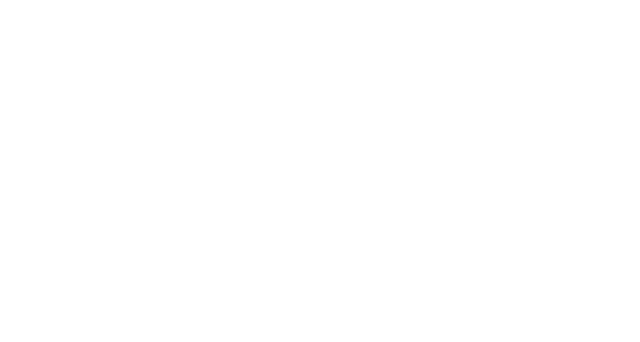
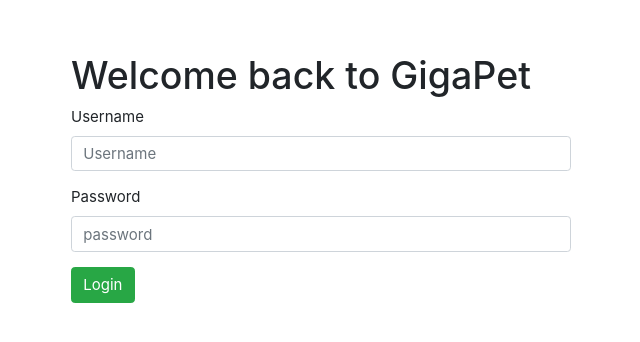
Before and after one commit to Build-Gigapet/Front-end, a React (Create React App) app in the folder gigapet/: page /login in a window 1280 px wide. Shown: the part 222-564 px from the top of the page, without its empty margins (319-959 px from the left). Built offline with nearby package versions, Linux system fonts and the light colour scheme.

Commit message:
Login and Registration Complete.

```diff
--- a/gigapet/src/axiosWithAuth.js
+++ b/gigapet/src/axiosWithAuth.js
@@ -1,10 +1,11 @@
-import axios from "axios";
+import axios from 'axios';
 const axiosWithAuth = () => {
-    const token = localStorage.getItem("token");
+    const token = localStorage.getItem('token');
     return axios.create({
-        baseUrl: "https://build-gigapet.herokuapp.com",
+        baseUrl: 'https://build-gigapet.herokuapp.com',
         headers: {
-            Authorization: token
+            'Authorization': token,
+            'Content-Type': 'application/json'
         }
     })
 }
--- a/gigapet/src/index.js
+++ b/gigapet/src/index.js
@@ -7,16 +7,18 @@
 import { Route, BrowserRouter as Router } from 'react-router-dom';
 
 
-import PrivateRoute from "./components/PrivateRoute";
-import SignUp from "./pages/SignUp";
-import UpdateForm from "./components/UpdateForm";
+import PrivateRoute from './components/PrivateRoute';
+import SignUp from './pages/SignUp';
+import Login from './pages/Login';
+import UpdateForm from './components/UpdateForm';
 
 const routing = (
     <Router>
       <div>
           {/* TODO: Replace APP with HOME/Marketing */}
-        {/* <Route exact path="/" component={App} /> */}
-        <Route exact path="/sign-up" component={SignUp} />
+        {/* <Route exact path='/' component={App} /> */}
+        <Route exact path='/sign-up' component={SignUp} />
+        <Route exact path='/login' component={Login} />
       </div>
     </Router>
   );
--- /dev/null
+++ b/gigapet/src/pages/Login.js
@@ -0,0 +1,64 @@
+import React, { useState } from 'react';
+import axiosWithAuth from '../axiosWithAuth';
+import { Button, Form, FormGroup, Label, Input } from 'reactstrap';
+
+const Login = props => {
+  const [login, setLogin] = useState({
+    name: '',
+    password: ''
+  });
+
+  const handleChange = e => {
+    setLogin({
+      ...login,
+      [e.target.name]: e.target.value,
+    });
+  };
+
+  const onSubmit = e => {
+    e.preventDefault();
+    axiosWithAuth().post('https://build-gigapet.herokuapp.com/api/auth/login', login)
+      .then(result => {
+        console.log(result);
+        localStorage.setItem('ID', result.data.id);
+        localStorage.setItem('token', result.data.token);
+        window.location = '/dashboard';
+      })
+      .catch(err => {
+        console.log(err);
+      });
+  };
+
+  return (
+    <div id='content-wrapper' style={{ height: '100%', display: 'flex', justifyContent: 'center', alignItems: 'center' }}>
+      <div>
+        <h1>Welcome back to GigaPet</h1>
+        <Form onSubmit={onSubmit}>
+          <FormGroup>
+            <Label for='username'>Username</Label>
+            <Input
+              style={{ width: 500 }}
+              type='text'
+              className='name'
+              name='name'
+              placeholder='Username'
+              value={login.username} onChange={handleChange} />
+          </FormGroup>
+          <FormGroup>
+            <Label for='password'>Password</Label>
+            <Input style={{ width: 500 }}
+              type='password'
+              name='password'
+              placeholder='password'
+              value={login.password}
+              onChange={handleChange} />
+          </FormGroup>
+          <Button color='success'>Login</Button>
+          {login.isFetching && 'logging in'}
+        </Form>
+      </div>
+    </div>
+  );
+};
+
+export default Login;
--- a/gigapet/src/pages/SignUp.js
+++ b/gigapet/src/pages/SignUp.js
@@ -1,12 +1,12 @@
 import React, { useState } from 'react';
-import axiosWithAuth from "../axiosWithAuth";
+import axiosWithAuth from '../axiosWithAuth';
 import { Button, Form, FormGroup, Label, Input } from 'reactstrap';
 
 const SignUp = props => {
     const [signup, setSignup] = useState({
-        name: "",
-        email: "",
-        password: ""
+        name: '',
+        email: '',
+        password: ''
     })
 
 
@@ -21,8 +21,9 @@
         e.preventDefault();
         axiosWithAuth().post('https://build-gigapet.herokuapp.com/api/auth/register', signup)
             .then(res => {
-                localStorage.setItem("token", res.data.token);
-                this.props.history.push('/login')
+
+                localStorage.setItem('token', res.data.token);
+                window.location = '/login';
 
             })
             .catch(err => console.log(err))
@@ -30,40 +31,40 @@
 
 
     return (
-        <div id='content-wrapper' style={{height: "100%", display: "flex", justifyContent: "center", alignItems: "center"}}>
+        <div id='content-wrapper' style={{height: '100%', display: 'flex', justifyContent: 'center', alignItems: 'center'}}>
             <div>
                 <h1>Welcome to GigaPet</h1>
                 <Form onSubmit={onSubmit}>
                     <FormGroup>
-                        <Label for="name">name</Label>
+                        <Label for='name'>Username</Label>
                         <Input
                             style={{ width: 500 }}
-                            type="text"
-                            className="name"
-                            name="name"
-                            placeholder="name"
+                            type='text'
+                            className='name'
+                            name='name'
+                            placeholder='Username'
                             value={signup.name} onChange={handleChange} />
 
-                        <Label for="username">Email</Label>
+                        <Label for='username'>Email</Label>
                         <Input
                             style={{ width: 500 }}
-                            type="text"
-                            className="email"
-                            name="email"
-                            placeholder="email"
+                            type='text'
+                            className='email'
+                            name='email'
+                            placeholder='email'
                             value={signup.email} onChange={handleChange} />
                     </FormGroup>
                     <FormGroup>
-                        <Label for="password">Password</Label>
+                        <Label for='password'>Password</Label>
                         <Input style={{ width: 500 }}
-                            type="password"
-                            name="password"
-                            placeholder="password"
+                            type='password'
+                            name='password'
+                            placeholder='password'
                             value={signup.password}
                             onChange={handleChange} />
                     </FormGroup>
-                    <Button color="success">Sign Up</Button>
-                    {signup.isFetching && "signing up"}
+                    <Button color='success'>Sign Up</Button>
+                    {signup.isFetching && 'signing up'}
                 </Form>
             </div>
         </div>
```
Also changed, not shown: gigapet/src/App.js (+17 -17 lines), gigapet/src/components/Login.js (deleted, +0 -64 lines).
